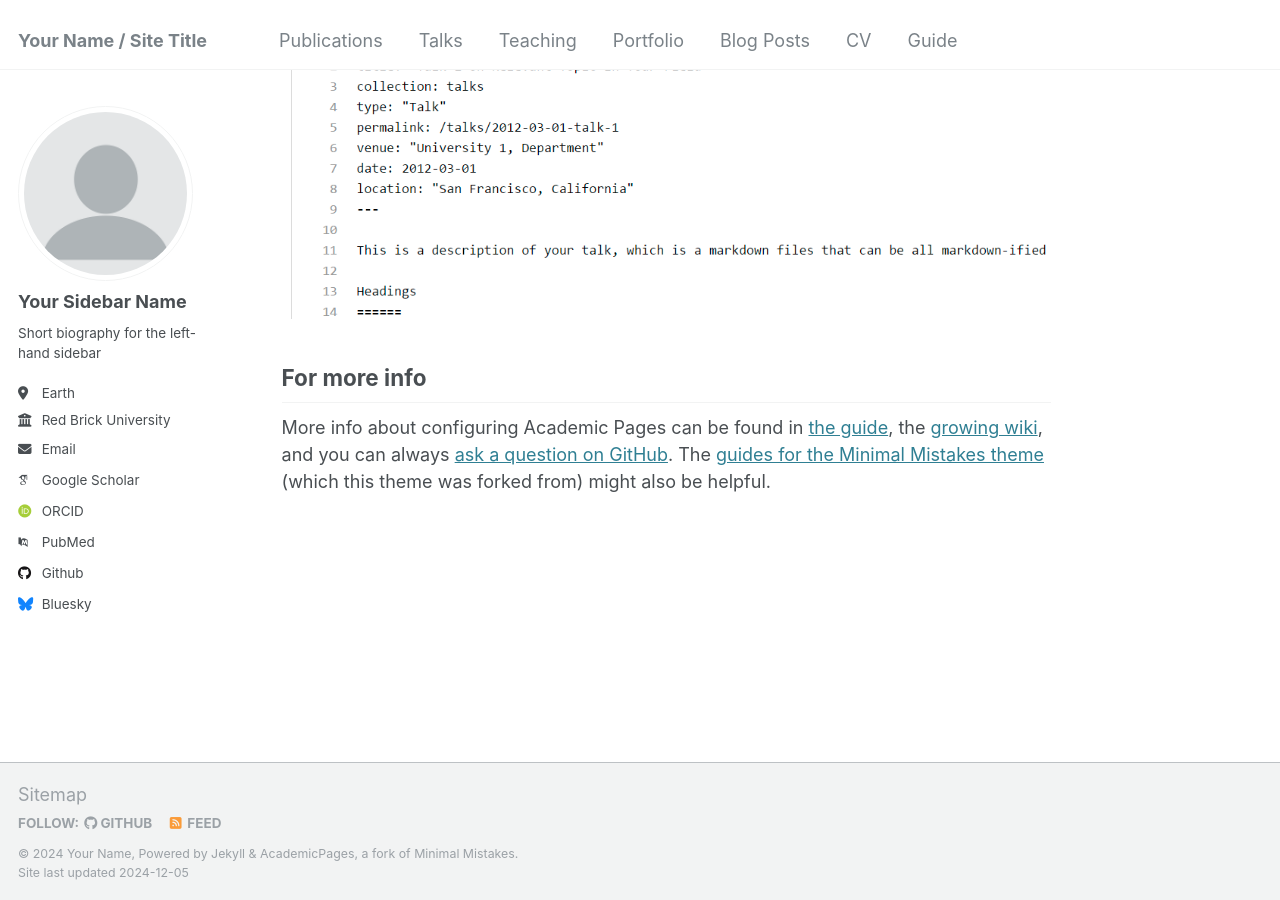
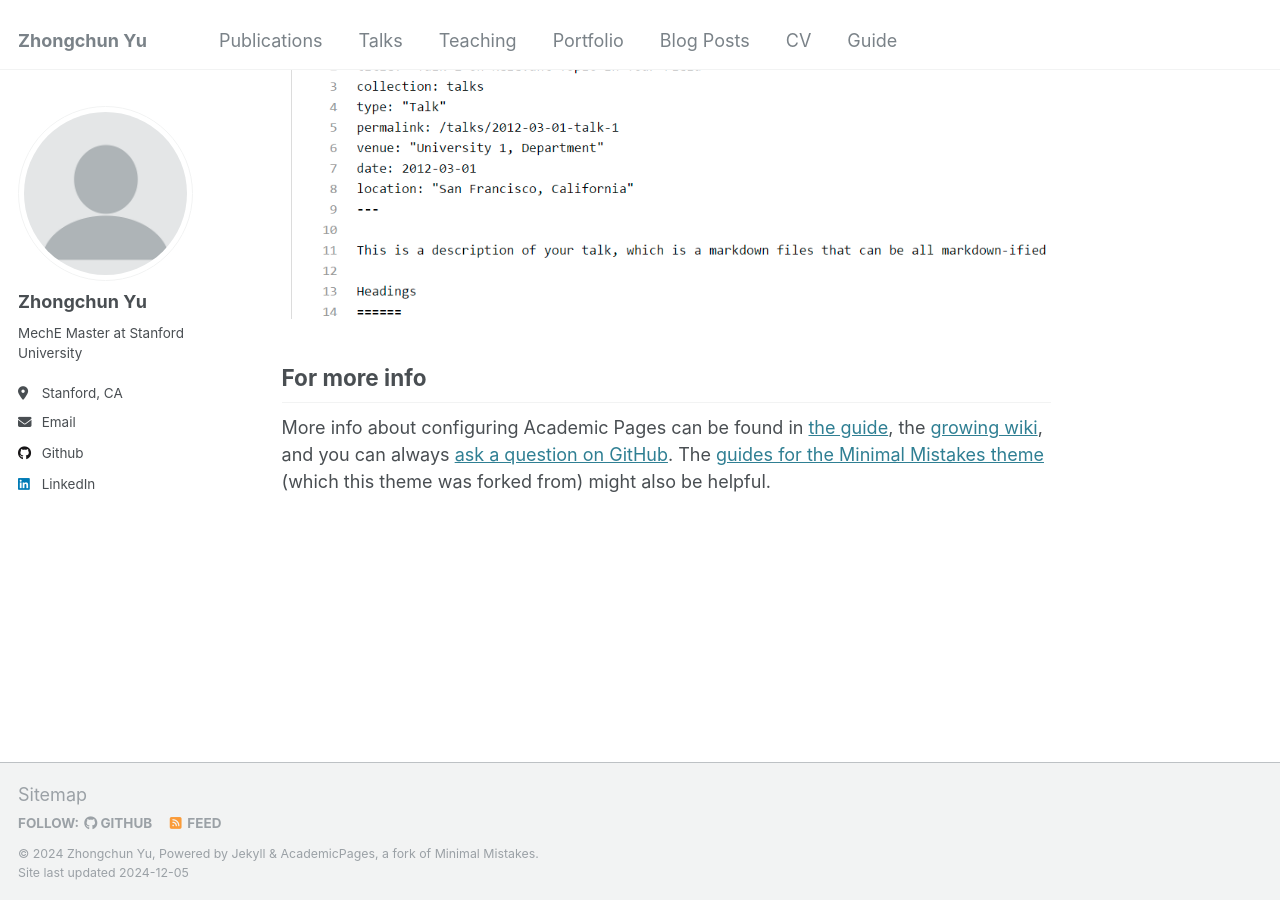
Before and after one commit to yuzhongchun17/yuzhongchun17.github.io, a Jekyll site: the page built from _pages/about.md, in a window 1280 px wide and 900 px high, scrolled down 2643 px. Built offline with Jekyll 4.4.1, drawn with Linux system fonts in a browser that asks for light colours; some web fonts are replaced.

Commit message:
First update on main page

```diff
--- a/_config.yml
+++ b/_config.yml
@@ -8,13 +8,13 @@
 
 # Basic Site Settings
 locale                   : "en-US"
-title                    : "Your Name / Site Title"
+title                    : "Zhongchun Yu"
 title_separator          : "-"
-name                     : &name "Your Name"
+name                     : &name "Zhongchun Yu"
 description              : &description "personal description"
-url                      : https://academicpages.github.io # the base hostname & protocol for your site e.g. "https://[your GitHub username].github.io"
+url                      : https://yuzhongchun17.github.io # the base hostname & protocol for your site e.g. "https://[your GitHub username].github.io"
 baseurl                  : "" # the subpath of your site, e.g. "/blog"
-repository               : "academicpages/academicpages.github.io"
+repository               : "yuzhongchun17.github.io"
 
 # Site Author - The following control what appear as part of the author content on the side bar.
 #               If a field is blank the icon and link will not appear, otherwise it will be shown.
@@ -22,34 +22,34 @@ repository               : "academicpages/academicpages.github.io"
 author:
   # Biographic information
   avatar           : "profile.png"
-  name             : "Your Sidebar Name"
+  name             : "Zhongchun Yu"
   pronouns         : # example: "she/her"
-  bio              : "Short biography for the left-hand sidebar"
-  location         : "Earth"
-  employer         : "Red Brick University"
+  bio              : "MechE Master at Stanford University"
+  location         : "Stanford, CA"
+  # employer         : "Stanford University"
   uri              : # URL
-  email            : "none@example.org"
+  email            : "zy17@stanford.edu"
 
   # Academic websites
-  arxiv            : # URL - Update with the correct link to your profile
-  googlescholar    : "https://scholar.google.com/citations?user=PS_CX0AAAAAJ"
-  impactstory      : # URL
-  orcid            : "http://orcid.org/yourorcidurl"
-  semantic         : # URL
-  pubmed           : "https://www.ncbi.nlm.nih.gov/pubmed/?term=john+snow"
-  researchgate     : # URL
-  scopus           : # URL
+  # arxiv            : # URL - Update with the correct link to your profile
+  # googlescholar    : "https://scholar.google.com/citations?user=PS_CX0AAAAAJ"
+  # impactstory      : # URL
+  # orcid            : "http://orcid.org/yourorcidurl"
+  # semantic         : # URL
+  # pubmed           : "https://www.ncbi.nlm.nih.gov/pubmed/?term=john+snow"
+  # researchgate     : # URL
+  # scopus           : # URL
 
   # Repositories and software development
   bitbucket        : # Username - Update with your username on the site
   codepen          : # Username
   dribbble         : # Username
-  github           : "academicpages"
+  github           : "yuzhongchun17"
   kaggle           : # Username
   stackoverflow    : # User number or user number and name (i.e., use "1" or "1/jeff-atwood")
 
   # Social media
-  bluesky          : "bsky.app" # Replace this with you Bluesky username
+  # bluesky          : "bsky.app" # Replace this with you Bluesky username
   facebook         : # Username
   flickr           : # Username
   foursquare       : # Username
@@ -58,7 +58,7 @@ author:
   keybase          : # Username
   instagram        : # Username
   lastfm           : # Username
-  linkedin         : # Username
+  linkedin         : zhongchun-yu # Username
   mastodon         : # URL
   medium           : # URL
   pinterest        : # Username
```
